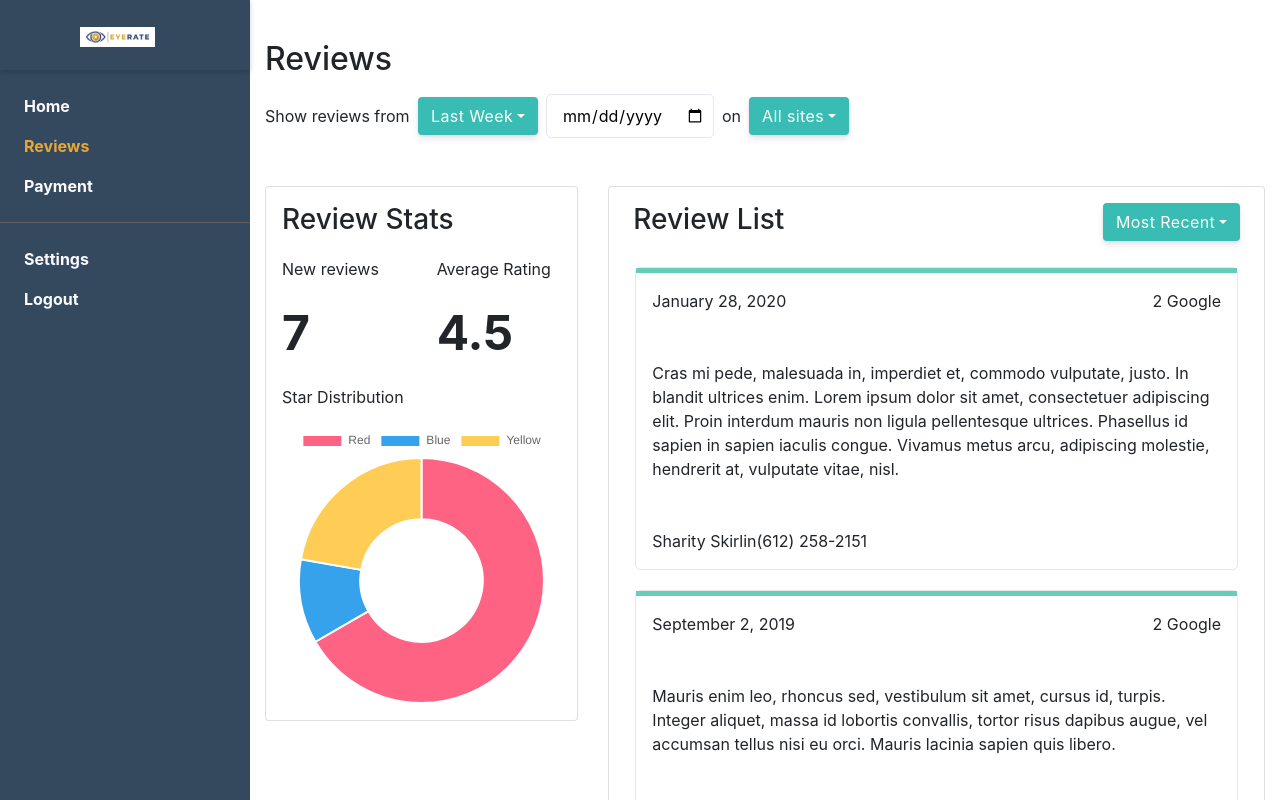
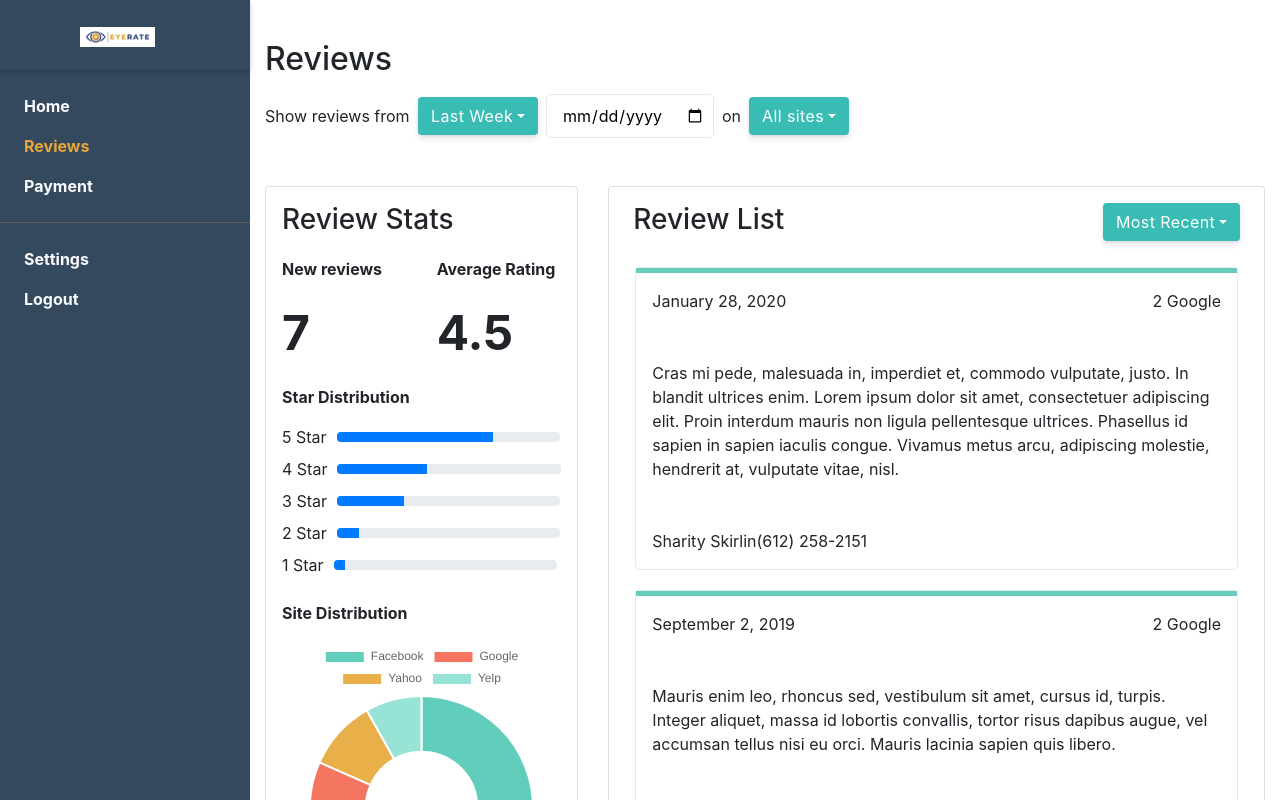
Before and after one commit to rafaelzar/react-portal, a React (Create React App) app: page /reviews in a window 1280 px wide. Shown: the top 800 px of the page. Built offline with nearby package versions, Linux system fonts and the light colour scheme; no server answers; what aws-amplify would draw is missing.

Commit message:
Added progress bar and placeholder data for stars distribution.

```diff
--- a/src/components/reviews-page/ReviewStats.tsx
+++ b/src/components/reviews-page/ReviewStats.tsx
@@ -1,7 +1,9 @@
 import React from 'react';
-import { Row, Col, Card } from 'react-bootstrap';
+import {
+  Row, Col, Card, ProgressBar,
+} from 'react-bootstrap';
 import { Doughnut } from 'react-chartjs-2';
-import { chartData } from '../../lib/utils/chartData';
+import { chartData, starsData } from '../../lib/utils/chartData';
 
 const ReviewStats: React.FC = () => {
   return (
@@ -12,17 +14,34 @@ const ReviewStats: React.FC = () => {
       <Card.Text>
         <Row>
           <Col md={6}>
-            <p>New reviews</p>
+            <p className='font-weight-bold'>New reviews</p>
             <p className='big-number'>7</p>
           </Col>
           <Col md={6}>
-            <p>Average Rating</p>
+            <p className='font-weight-bold'>Average Rating</p>
             <p className='big-number'>4.5</p>
           </Col>
         </Row>
         <Row>
           <Col md={12}>
-            <p>Star Distribution</p>
+            <p className='font-weight-bold'>Star Distribution</p>
+            <div className='mb-4'>
+              {starsData.map((stars) => (
+                <div className='stars-bar-wrapp mb-2'>
+                  <span>
+                    {stars.stars}
+                    {' '}
+                    Star
+                  </span>
+                  <ProgressBar className='star-bar' now={stars.percent} />
+                </div>
+              ))}
+            </div>
+          </Col>
+        </Row>
+        <Row>
+          <Col md={12}>
+            <p className='font-weight-bold'>Site Distribution</p>
             <Doughnut data={chartData} />
           </Col>
         </Row>
--- a/src/lib/utils/chartData.ts
+++ b/src/lib/utils/chartData.ts
@@ -1,17 +1,39 @@
 export const chartData = {
-  labels: [
-    'Red',
-    'Blue',
-    'Yellow',
+  labels: ['Facebook', 'Google', 'Yahoo', 'Yelp'],
+  datasets: [
+    {
+      label: 'My First Dataset',
+      data: [300, 100, 50, 40],
+      backgroundColor: [
+        'rgb(97,206,187)',
+        'rgb(244,118,96)',
+        'rgb(233,175,73)',
+        'rgb(151,227,214)',
+      ],
+      hoverOffset: 4,
+    },
   ],
-  datasets: [{
-    label: 'My First Dataset',
-    data: [300, 50, 100],
-    backgroundColor: [
-      'rgb(255, 99, 132)',
-      'rgb(54, 162, 235)',
-      'rgb(255, 205, 86)',
-    ],
-    hoverOffset: 4,
-  }],
 };
+
+export const starsData = [
+  {
+    stars: 5,
+    percent: 70,
+  },
+  {
+    stars: 4,
+    percent: 40,
+  },
+  {
+    stars: 3,
+    percent: 30,
+  },
+  {
+    stars: 2,
+    percent: 10,
+  },
+  {
+    stars: 1,
+    percent: 5,
+  },
+];
--- a/src/styles/components/reviewsPage.modules.scss
+++ b/src/styles/components/reviewsPage.modules.scss
@@ -22,3 +22,14 @@
 .negative-review-color {
   background-color: #f57d6b;
 }
+
+.stars-bar-wrapp {
+  display: flex;
+  align-items: center;
+
+  .star-bar {
+    width: 80%;
+    height: 10px;
+    margin-left: 10px;
+  }
+}
```
